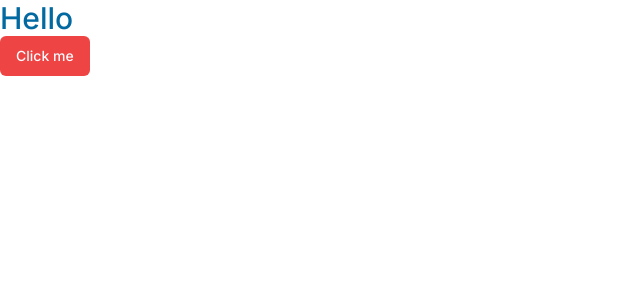
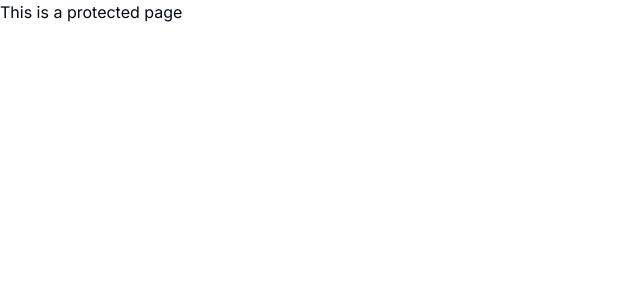
Before and after one commit to mikeheul/next-lms-platform, a Next.js app: page / in a window 1280 px wide. Shown: the top 300 px of the page, without its empty margins (0-640 px from the left). Built offline with nearby package versions, Linux system fonts and the light colour scheme.

Commit message:
Initialize folder structure

```diff
--- /dev/null
+++ b/app/(auth)/(routes)/sign-in/page.tsx
@@ -0,0 +1,7 @@
+const SignInPage = () => {
+    return (
+        <div>This is an unprotected page</div>
+     );
+}
+
+export default SignInPage;
--- /dev/null
+++ b/app/(dashboard)/(routes)/page.tsx
@@ -0,0 +1,8 @@
+import { Button } from "@/components/ui/button";
+import Image from "next/image";
+
+export default function Home() {
+  return (
+    <p>This is a protected page</p>
+  );
+}
--- a/app/page.tsx
+++ /dev/null
@@ -1,11 +0,0 @@
-import { Button } from "@/components/ui/button";
-import Image from "next/image";
-
-export default function Home() {
-  return (
-    <div>
-      <p className="text-3xl font-medium text-sky-700">Hello</p>
-      <Button variant="destructive">Click me</Button>
-    </div>
-  );
-}
```
